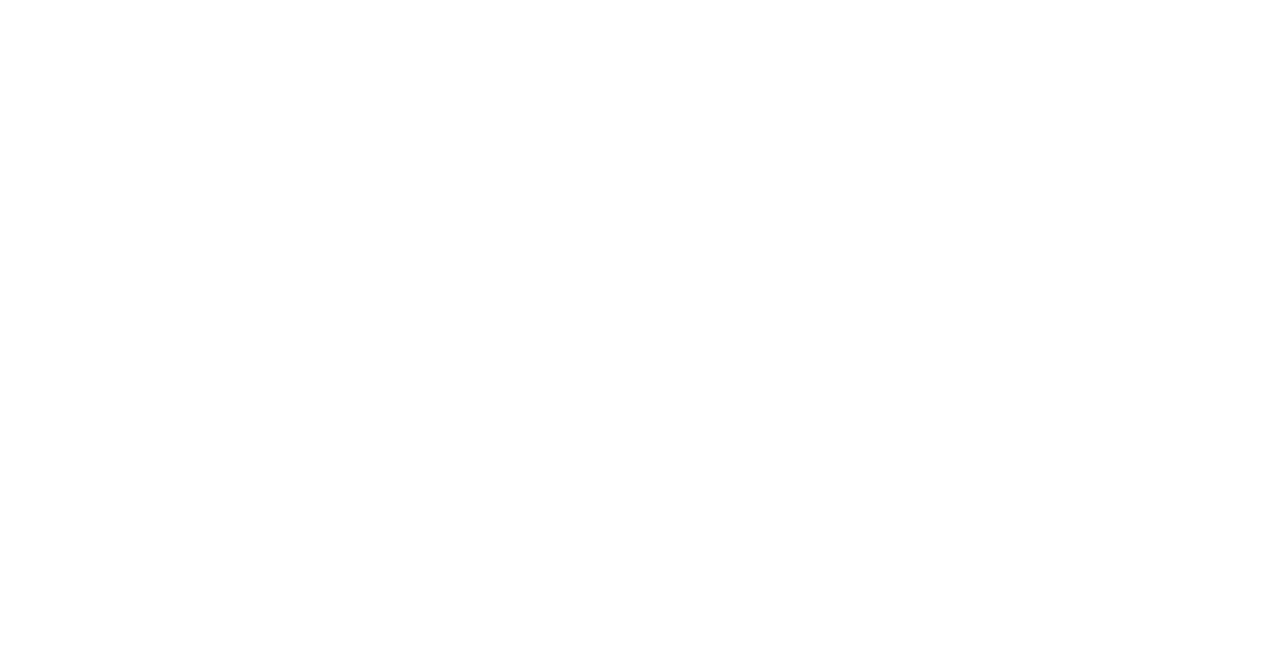
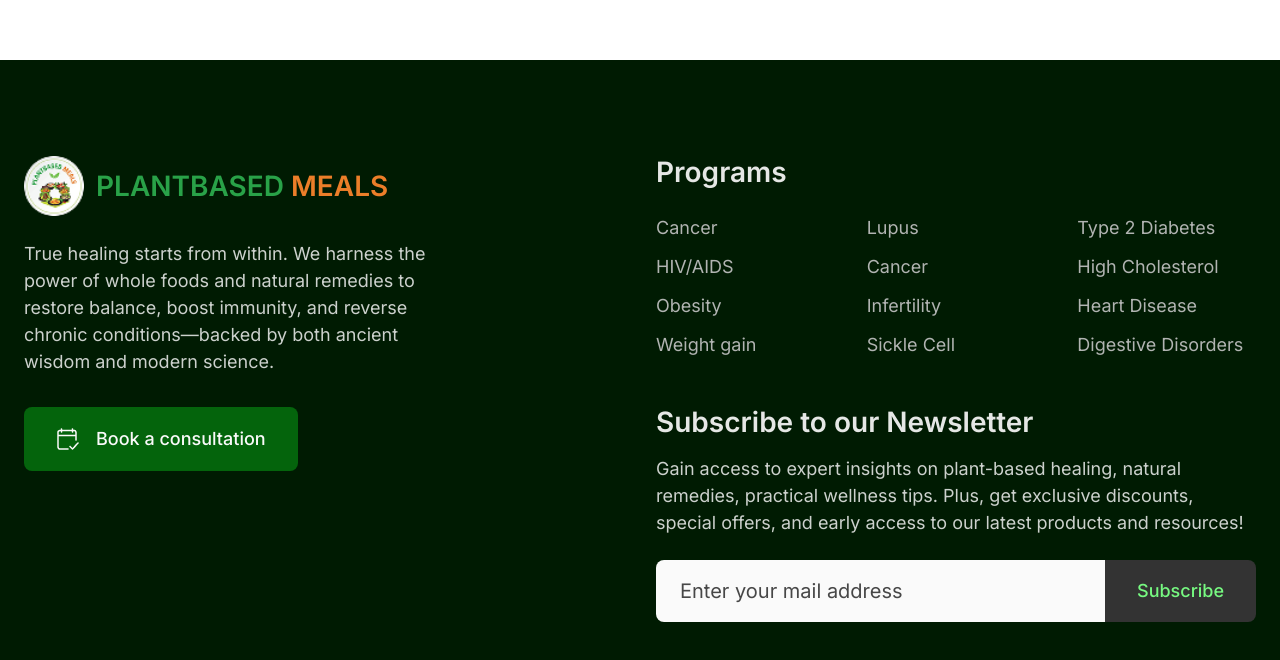
Before and after one commit to Plantbased-ORG/plantbasedmeals, a Next.js app: page /programs in a window 1280 px wide. Shown: the part 1640-2300 px from the top of the page. Before the commit the page ends 1626 px from the top, so only its background shows below. Built offline with nearby package versions, Linux system fonts and the light colour scheme; no server answers.

Commit message:
added footer to programs page

```diff
--- a/src/app/programs/page.tsx
+++ b/src/app/programs/page.tsx
@@ -3,6 +3,7 @@
 import Image from 'next/image'
 import Link from 'next/link'
 import { useEffect, useState } from 'react'
+import Footer from '@/components/layout/Footer'
 
 // TypeScript interface for Program data structure
 interface Program {
@@ -188,6 +189,11 @@
           ))}
         </div>
       </div>
+
+      {/* Footer - Positioned below the program grid */}
+      <div className="absolute top-[1700px] w-full">
+        <Footer />
+      </div>
     </main>
   )
 }
```
